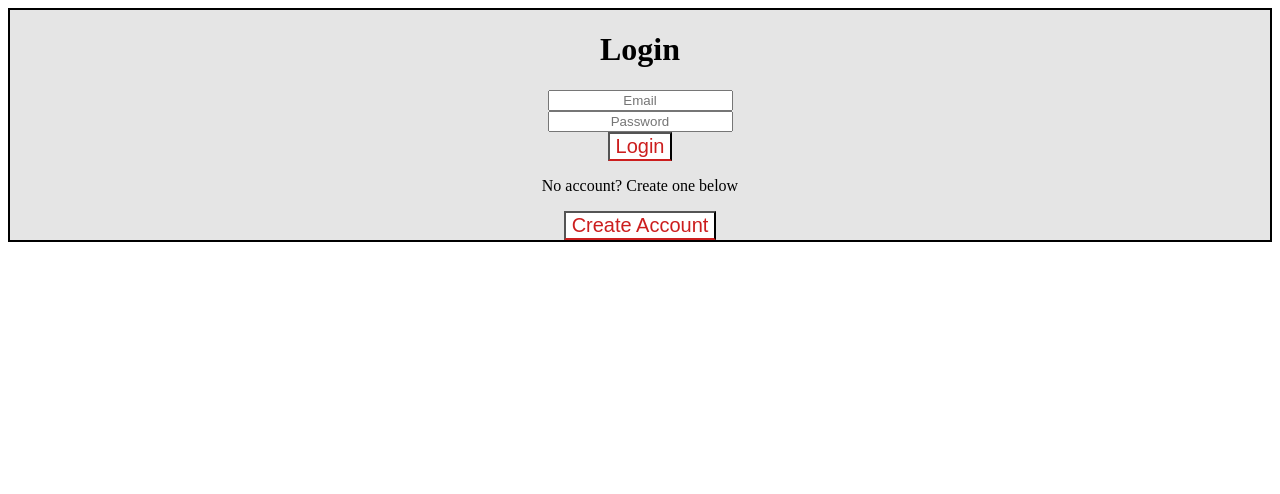
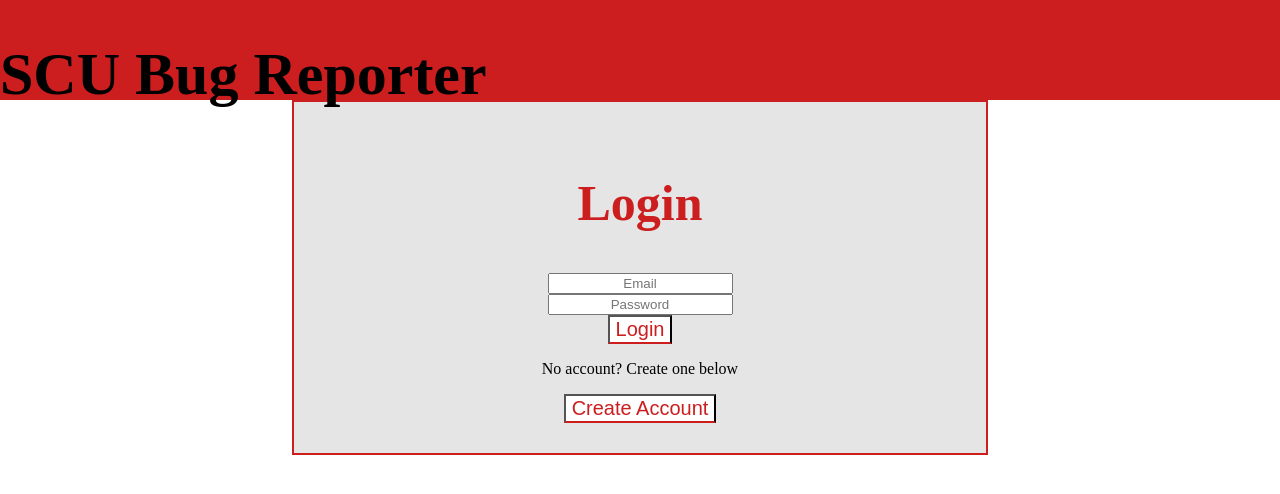
Before and after one commit to MattyJ10/BugReporter, an Angular app in the folder Coen174Frontend/: page /#/ in a window 1280 px wide. Shown: the top 494 px of the page. Built offline with nearby package versions, Linux system fonts and the light colour scheme.

Commit message:
“updates”

```diff
--- a/Coen174Frontend/src/app/login/login.component.css
+++ b/Coen174Frontend/src/app/login/login.component.css
@@ -1,7 +1,29 @@
 .loginForm {
 	text-align: center;
-	border: 2px solid black;
-	background-color: #e5e5e5;
+    border: 2px solid #cc1e1e;
+    background-color: #e5e5e5;
+    margin: 0px auto;
+    width: 50%;
+    padding: 30px;
+    margin-top: 100px;
+}
+
+.topBanner {
+	background-color: #cc1e1e;
+	position: absolute;
+	top: 0;
+	left: 0;
+	width: 100%;
+	height: 100px;
+}
+
+h1 {
+	font-size: 60px;
+}
+
+h2 {
+	font-size: 50px;
+	color: #cc1e1e;
 }
 
 button {
--- a/Coen174Frontend/src/app/login/login.component.html
+++ b/Coen174Frontend/src/app/login/login.component.html
@@ -1,5 +1,9 @@
+
+<div class="topBanner">
+	<h1>SCU Bug Reporter</h1>
+</div>
 <div class="loginForm">
-	<h1>Login</h1>
+	<h2>Login</h2>
 	<form (submit)="login()">
 		<input type="text" name="email" [(ngModel)]="creds.email" placeholder="Email" required>
 		<input type="password" name="password" [(ngModel)]="creds.password" placeholder="Password" required>
```
Also changed, not shown: 2 other files (tests, documents, lock files or other folders).
